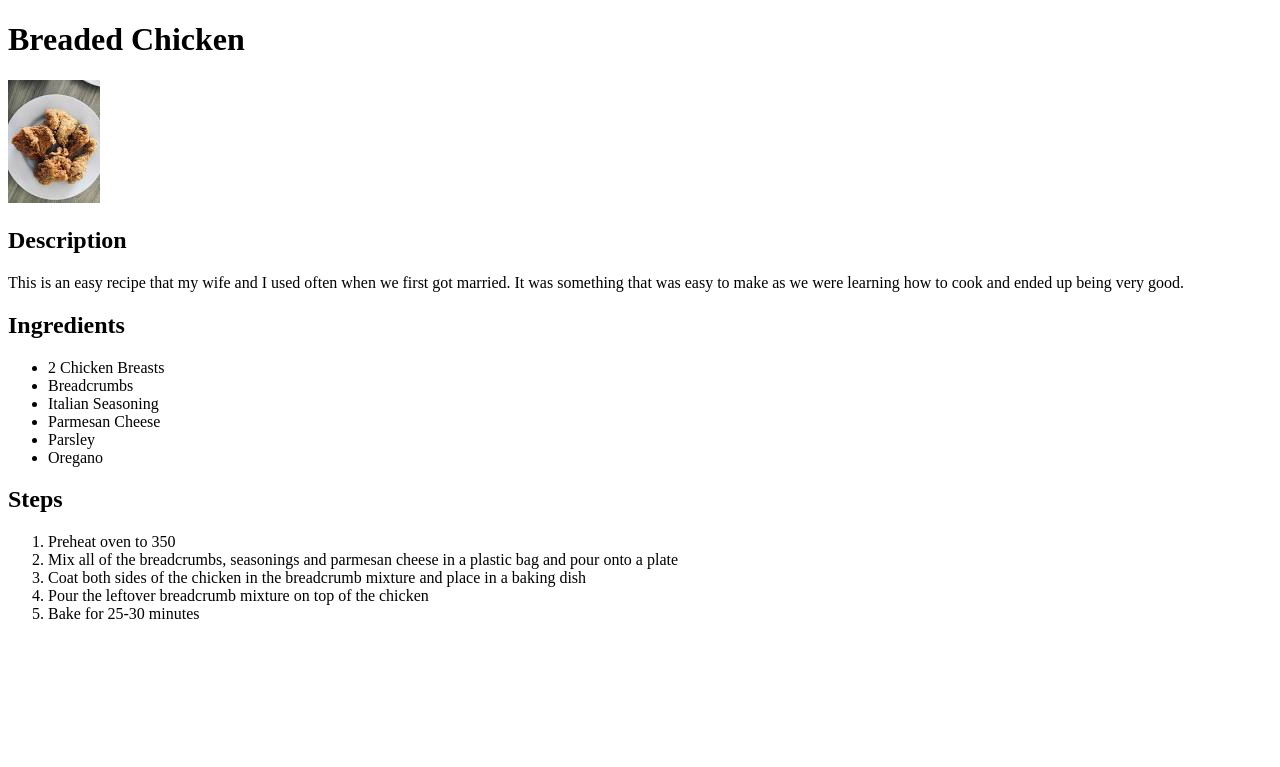
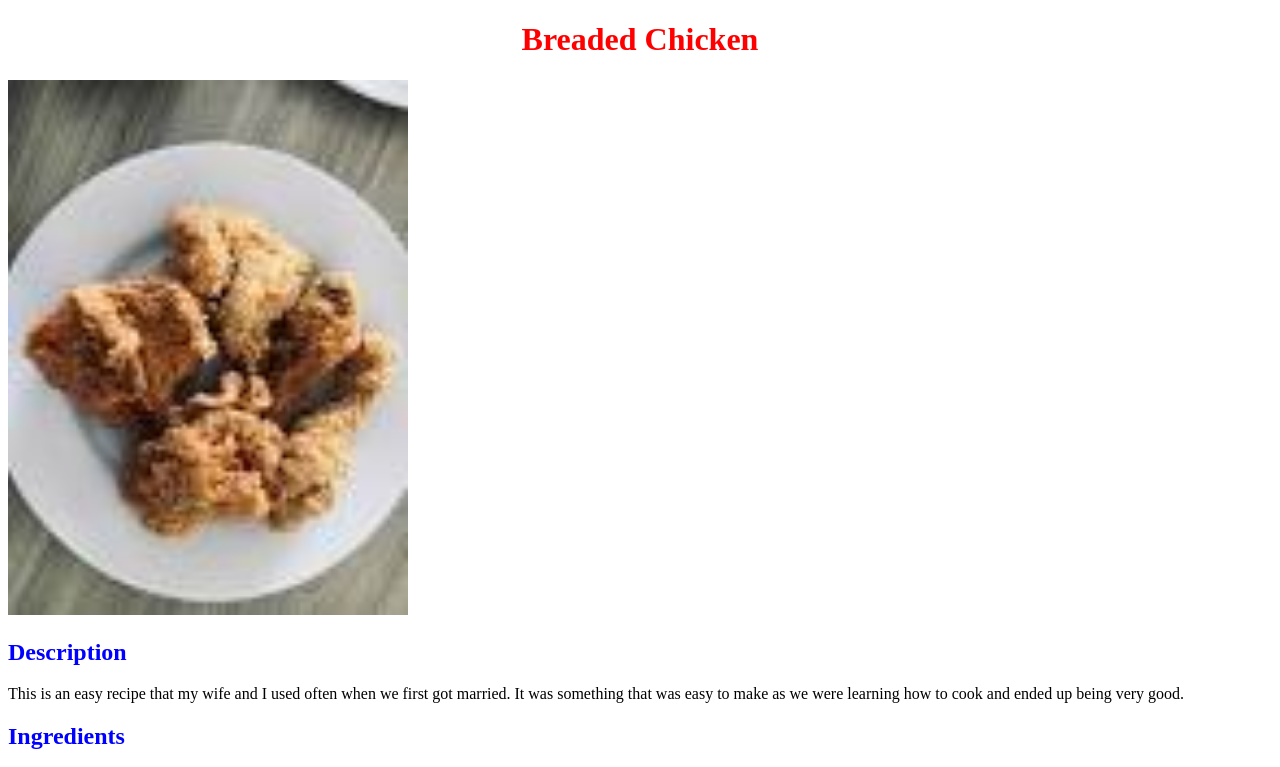
Before and after one commit to akeglovits/odin-recipes, a plain HTML site: page recipes/chicken.html in a window 1280 px wide. Shown: the top 767 px of the page. Drawn offline with Linux system fonts and the light colour scheme.

Commit message:
Add basic CSS colors/font/align

```diff
--- a/recipes/chicken.html
+++ b/recipes/chicken.html
@@ -5,6 +5,7 @@
     <meta http-equiv="X-UA-Compatible" content="IE=edge" />
     <meta name="viewport" content="width=device-width, initial-scale=1.0" />
     <title>Breaded Chicken</title>
+    <link rel="stylesheet" href="../styles.css" />
   </head>
   <body>
     <h1>Breaded Chicken</h1>
--- /dev/null
+++ b/styles.css
@@ -0,0 +1,19 @@
+h1 {
+  color: red;
+  font-family: "Times New Roman", Times, serif;
+  text-align: center;
+}
+
+img {
+  height: auto;
+  width: 400px;
+}
+
+h2 {
+  color: blue;
+}
+
+ul,
+ol {
+  color: green;
+}
```
Also changed, not shown: index.html (+1 -1 lines), recipes/meatloaf.html (+1 -0 lines), recipes/tacos.html (+1 -0 lines).
